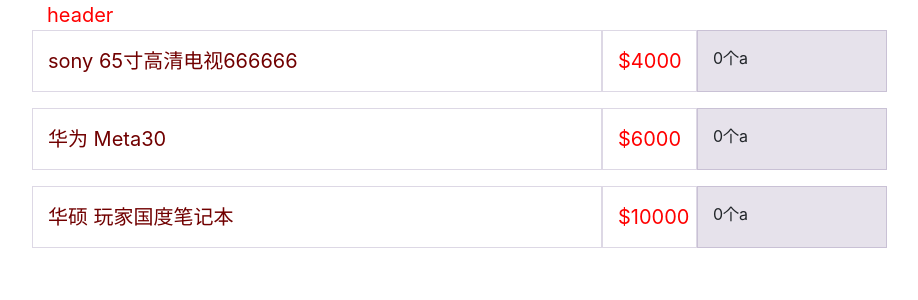
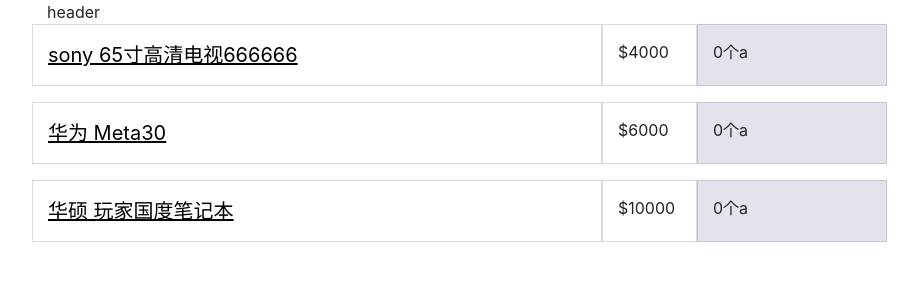
Before and after one commit to cuilongshui/reaact_dom, a React app: page / in a window 1280 px wide. Shown: the top 300 px of the page, without its empty margins (38-956 px from the left). Built offline with nearby package versions, Linux system fonts and the light colour scheme.

Commit message:
cssModule

```diff
--- a/package.json
+++ b/package.json
@@ -20,6 +20,7 @@
     "bootstrap": "^4.5.3",
     "camelcase": "^6.1.0",
     "case-sensitive-paths-webpack-plugin": "2.3.0",
+    "classnames": "^2.2.6",
     "css-loader": "4.3.0",
     "dotenv": "8.2.0",
     "dotenv-expand": "5.1.0",
--- /dev/null
+++ b/src/components/common.module.css
@@ -0,0 +1,4 @@
+.common{
+  text-decoration: underline;
+  text-indent: 2rem;
+}
--- a/src/components/listItem.css
+++ /dev/null
@@ -1,4 +0,0 @@
-.title{
-  font-size: 20px;
-  color: red;
-}
--- a/src/components/listItem.jsx
+++ b/src/components/listItem.jsx
@@ -2,11 +2,15 @@
  * @Author: cui
  * @Date: 2020-12-09 20:45:07
  * @LastEditors: cui
- * @LastEditTime: 2020-12-10 23:46:21
+ * @LastEditTime: 2020-12-12 20:25:48
  * @Description:
  */
 import React, { Component } from "react";
-import './listItem.css'
+import style from './listItem.module.css';
+import classnames from 'classnames/bind';
+import cn from 'classnames'
+
+const cls = classnames.bind(style)
 
 
 let count = 0;
@@ -23,17 +27,21 @@
 
 
   render() {
+    const _cn = cn({
+      'themed-grid-col-s':!count
+    })
+
     return (
       <div className="row mb-3">
         <div className="col-6 themed-grid-col">
-          <span style={{color:'#710000',fontSize:'20px'}}>
+          <span className={cls('title','list-title')}>
           {this.props.data.title}
           </span>
         </div>
         <div className="col-1 themed-grid-col">
         <span className='title'>${this.props.data.price}</span>
         </div>
-        <div className={`col-2 themed-grid-col${count ? '' : '-s'}`}>{this.manageCount()} </div>
+        <div className={`col-2 themed-grid-col ${_cn}`}>{this.manageCount()} </div>
       </div>
     );
   }
--- /dev/null
+++ b/src/components/listItem.module.css
@@ -0,0 +1,10 @@
+
+.title{
+  composes:common from 'common.module.css';
+  font-size: 20px;
+  color: red;
+}
+
+.list-title{
+  color: #000;
+}
```
Also changed, not shown: 2 other files (tests, documents, lock files or other folders).
